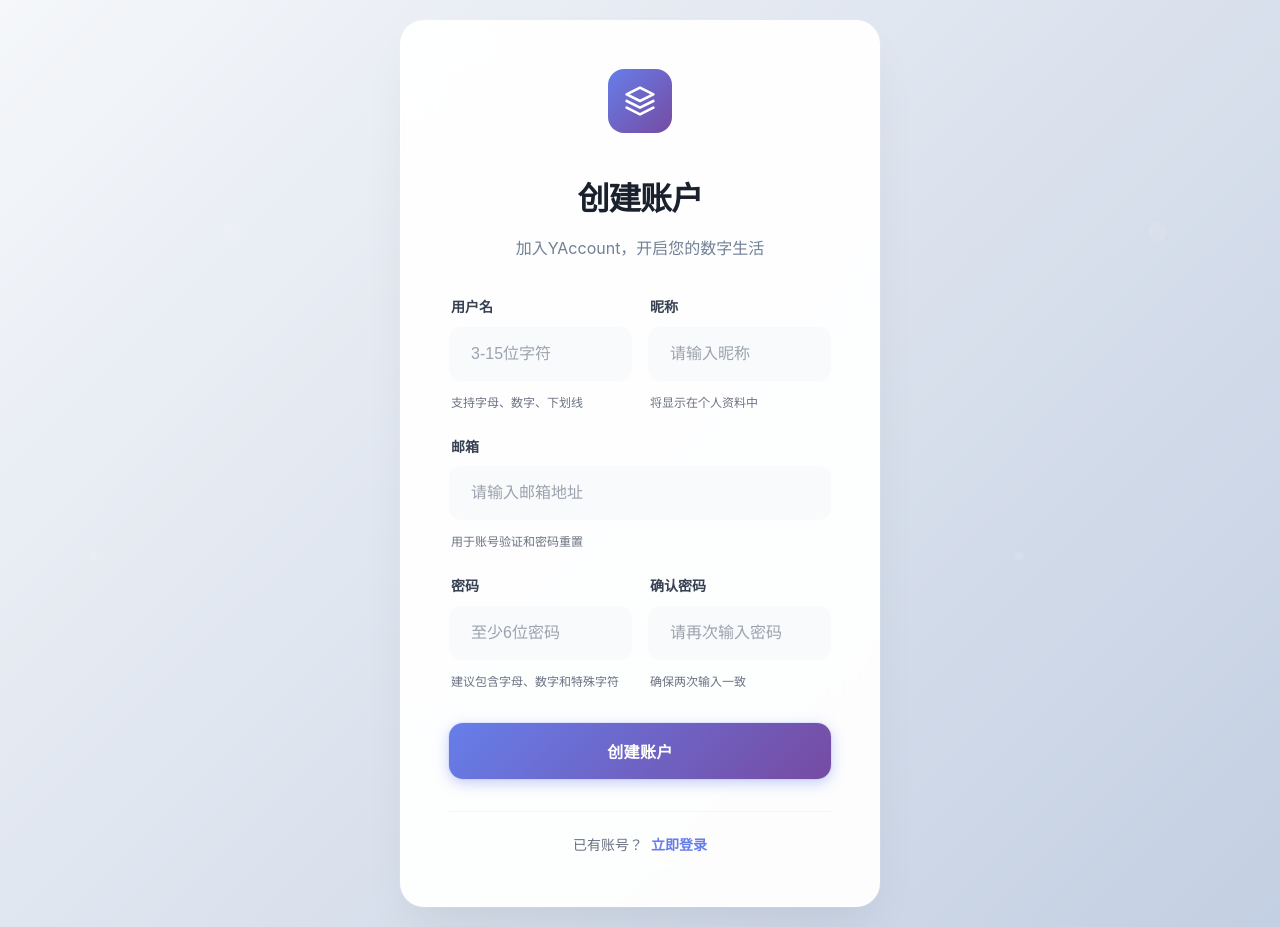
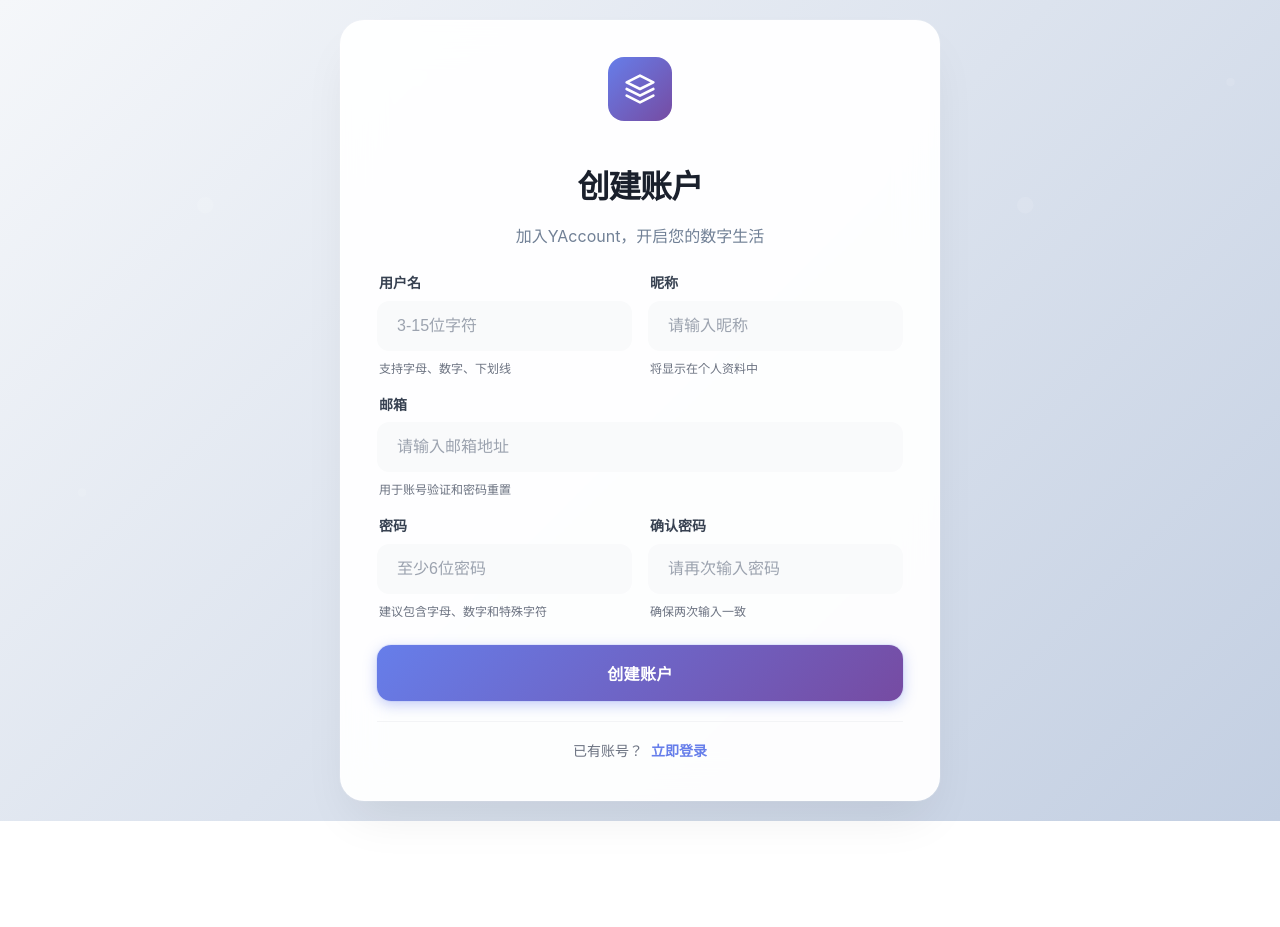
Before and after one commit to 3086953492/YAccount, a Vue app in the folder web/: page /register in a window 1280 px wide. After the commit the page ends 821 px from the top, so only its background shows below. Built offline with nearby package versions, Linux system fonts and the light colour scheme; no server answers; the HTML template or start-up script is replaced by a standard one.

Commit message:
style(form): 调整表单组件的间距和内边距样式
统一调整表单组件间的间距和内边距，使整体布局更加紧凑协调

```diff
--- a/web/src/components/form/FormCard.vue
+++ b/web/src/components/form/FormCard.vue
@@ -60,9 +60,9 @@ defineProps<Props>()
   box-shadow:
     0 25px 50px -12px rgba(0, 0, 0, 0.08),
     0 0 0 1px rgba(255, 255, 255, 0.1);
-  padding: 48px;
+  padding: 36px;
   width: 100%;
-  max-width: 480px;
+  max-width: 600px;
   position: relative;
   z-index: 1;
   border: 1px solid rgba(255, 255, 255, 0.2);
@@ -92,7 +92,7 @@ defineProps<Props>()
 
 .form-header {
   text-align: center;
-  margin-bottom: 36px;
+  margin-bottom: 24px;
 }
 
 .form-header h1 {
@@ -113,7 +113,7 @@ defineProps<Props>()
 .form-content {
   display: flex;
   flex-direction: column;
-  gap: 24px;
+  gap: 16px;
 }
 
 @media (max-width: 640px) {
--- a/web/src/components/form/FormFooter.vue
+++ b/web/src/components/form/FormFooter.vue
@@ -18,9 +18,9 @@ defineProps<Props>()
 <style scoped>
 .form-footer {
   text-align: center;
-  padding: 20px 0 0 0;
+  padding: 16px 0 0 0;
   border-top: 1px solid #f3f4f6;
-  margin-top: 8px;
+  margin-top: 4px;
 }
 
 .footer-text {
--- a/web/src/components/form/FormInput.vue
+++ b/web/src/components/form/FormInput.vue
@@ -73,7 +73,7 @@ const handleFocus = (event: Event) => {
 .form-group {
   display: flex;
   flex-direction: column;
-  gap: 8px;
+  gap: 6px;
 }
 
 .form-group label {
@@ -89,7 +89,7 @@ const handleFocus = (event: Event) => {
 
 .input-wrapper input {
   width: 100%;
-  padding: 16px 20px;
+  padding: 14px 18px;
   border: 2px solid transparent;
   border-radius: 12px;
   font-size: 16px;
@@ -154,7 +154,7 @@ const handleFocus = (event: Event) => {
 .error-message {
   color: #dc2626;
   font-size: 13px;
-  margin-top: 6px;
+  margin-top: 4px;
   margin-left: 2px;
   font-weight: 500;
 }
@@ -162,7 +162,7 @@ const handleFocus = (event: Event) => {
 .hint-text {
   color: #6b7280;
   font-size: 12px;
-  margin-top: 4px;
+  margin-top: 2px;
   margin-left: 2px;
   font-weight: 400;
 }
--- a/web/src/views/Register.vue
+++ b/web/src/views/Register.vue
@@ -107,7 +107,7 @@ const handleRegister = async () => {
 .register-form {
   display: flex;
   flex-direction: column;
-  gap: 24px;
+  gap: 16px;
 }
 
 .form-row {
```
